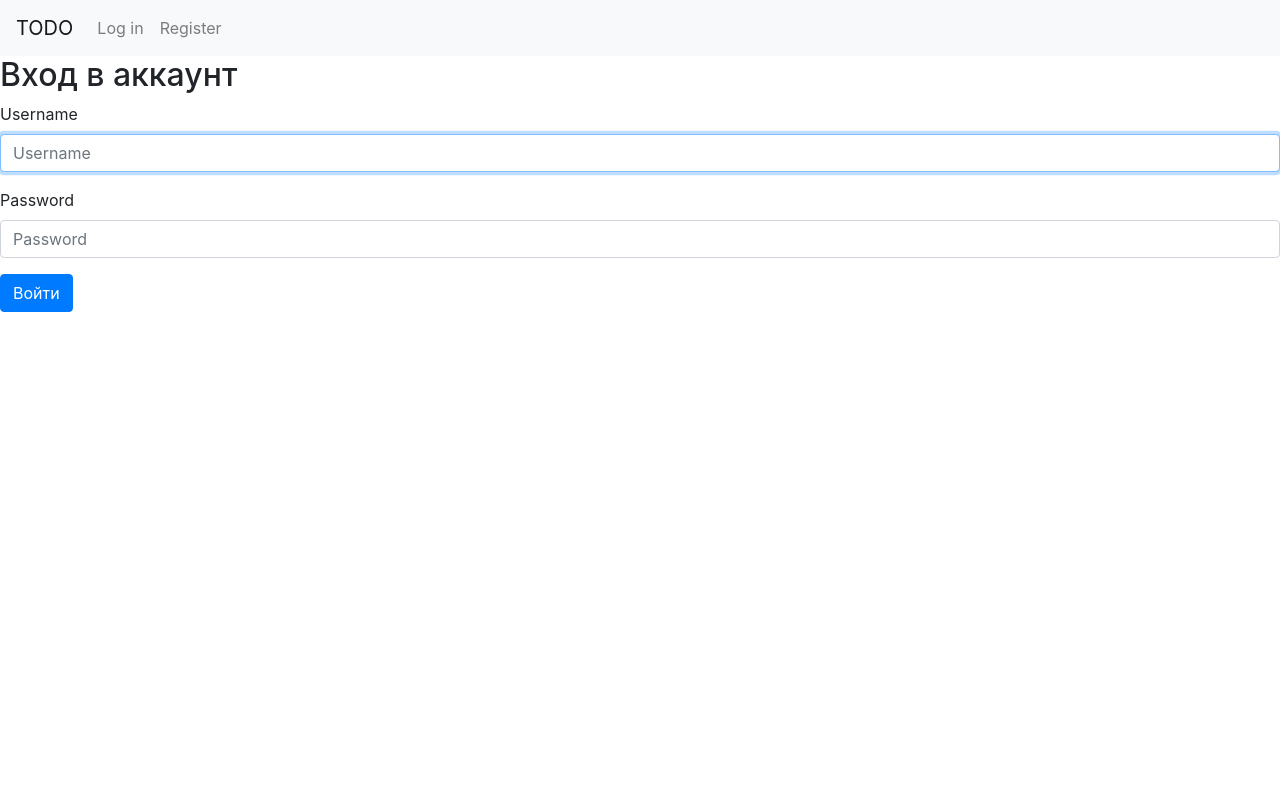
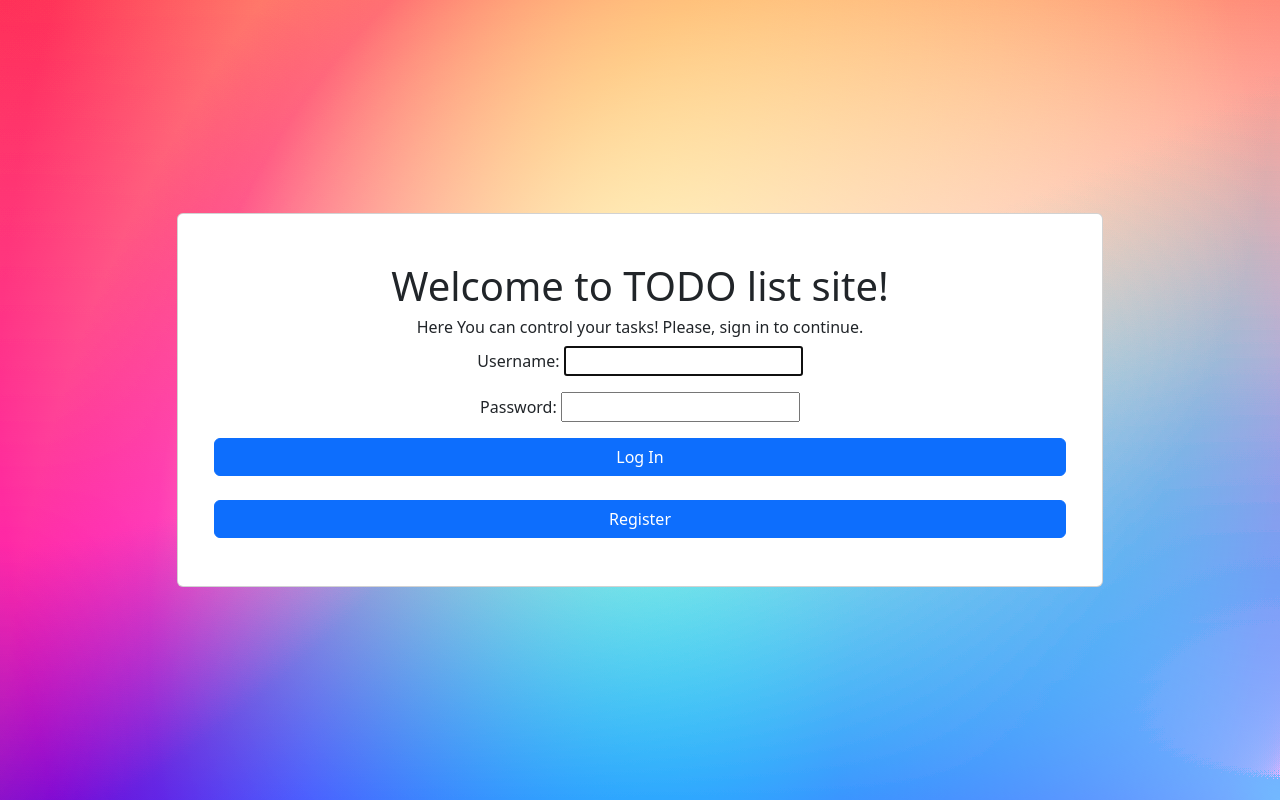
Before and after one commit to nikusick/TODOproject, a Django app: page /login/ in a window 1280 px wide. Run offline with Django 4.2, Linux system fonts and the light colour scheme; some libraries are stand-ins or nearby versions.

Commit message:
frontend

```diff
--- a/app_todo/forms.py
+++ b/app_todo/forms.py
@@ -12,3 +12,9 @@ class RegisterForm(UserCreationForm):
     class Meta:
         model = User
         fields = ('username', 'email', 'password1', 'password2')
+
+    def __init__(self, *args, **kwargs):
+        super(RegisterForm, self).__init__(*args, **kwargs)
+
+        for fieldname in self.fields:
+            self.fields[fieldname].help_text = None
--- a/app_todo/models.py
+++ b/app_todo/models.py
@@ -4,9 +4,6 @@ from django.utils.timezone import now
 
 
 class Task(models.Model):
-    name = models.CharField(max_length=150, verbose_name='Заголовок')
-    details = models.TextField(verbose_name='Детали')
-    start_day = models.DateField(default=now, verbose_name='Начало')
-    stop_day = models.DateField(verbose_name='Окончание')
+    name = models.CharField(max_length=150)
     complete = models.BooleanField(default=False)
     user = models.ForeignKey(User, on_delete=models.CASCADE)
--- a/app_todo/templates/app_todo/homepage.html
+++ b/app_todo/templates/app_todo/homepage.html
@@ -3,37 +3,39 @@
 <head>
     <meta charset="UTF-8">
     <title>Title</title>
-    <link href="https://cdn.jsdelivr.net/npm/bootstrap@5.2.3/dist/css/bootstrap.min.css" rel="stylesheet" integrity="sha384-rbsA2VBKQhggwzxH7pPCaAqO46MgnOM80zW1RWuH61DGLwZJEdK2Kadq2F9CUG65" crossorigin="anonymous">
+    <link href="https://cdn.jsdelivr.net/npm/bootstrap@5.2.3/dist/css/bootstrap.min.css"
+          rel="stylesheet" integrity="sha384-rbsA2VBKQhggwzxH7pPCaAqO46MgnOM80zW1RWuH61DGLwZJEdK2Kadq2F9CUG65"
+          crossorigin="anonymous">
+
+    <script src="https://cdn.jsdelivr.net/npm/bootstrap@5.0.2/dist/js/bootstrap.bundle.min.js"
+            integrity="sha384-MrcW6ZMFYlzcLA8Nl+NtUVF0sA7MsXsP1UyJoMp4YLEuNSfAP+JcXn/tWtIaxVXM"
+            crossorigin="anonymous"></script>
+    <style>
+        .gradient-custom {
+            background: radial-gradient(50% 123.47% at 50% 50%, #00ff94 0%, #720059 100%),
+            linear-gradient(121.28deg, #669600 0%, #ff0000 100%),
+            linear-gradient(360deg, #0029ff 0%, #8fff00 100%),
+            radial-gradient(100% 164.72% at 100% 100%, #6100ff 0%, #00ff57 100%),
+            radial-gradient(100% 148.07% at 0% 0%, #fff500 0%, #51d500 100%);
+            background-blend-mode: screen, color-dodge, overlay, difference, normal;
+        }
+    </style>
+    {% block head %} {% endblock %}
 </head>
 <body>
-<nav class="navbar navbar-expand-sm navbar-light bg-light">
-      <a class="navbar-brand" href="/">TODO</a>
-      <button class="navbar-toggler" type="button" data-bs-toggle="collapse" data-target="#navbarText" aria-controls="navbarText" aria-expanded="false" aria-label="Toggle navigation">
-        <span class="navbar-toggler-icon"></span>
-      </button>
-      <div class="collapse navbar-collapse" id="navbarText">
-          {% if user.is_authenticated %}
-        <ul class="navbar-nav mr-auto">
-          <li class="nav-item">
-            <a class="nav-link" href="/add_task/">Add task</a>
-          </li>
-          <li class="nav-item">
-            <a class="nav-link" href="/logout/">Log out</a>
-          </li>
-        </ul>
-          {% else %}
-          <ul class="navbar-nav mr-auto">
-          <li class="nav-item">
-            <a class="nav-link" href="/login/">Log in</a>
-          </li>
-          <li class="nav-item">
-            <a class="nav-link" href="/register/">Register</a>
-          </li>
-        </ul>
-          {% endif %}
-      </div>
-    </nav>
-{% block body %}
-{% endblock %}
+<section class="vh-100 gradient-custom">
+    <div class="container py-5 h-100">
+        <div class="row d-flex justify-content-center align-items-center h-100">
+            <div class="col col-xl-10">
+                <div class="card">
+                    <div class="card-body p-5">
+                        {% block body %}
+                        {% endblock %}
+                    </div>
+                </div>
+            </div>
+        </div>
+    </div>
+</section>
 </body>
 </html>
--- a/app_todo/templates/app_todo/login.html
+++ b/app_todo/templates/app_todo/login.html
@@ -1,30 +1,28 @@
 <!DOCTYPE html>
 {% extends "app_todo/homepage.html" %}
+
 <html lang="en">
 <head>
     <meta charset="UTF-8">
-    <title>Вход в аккаунт</title>
+    <title>Tasks</title>
 </head>
 <body>
 {% block body %}
-    <h2>Вход в аккаунт</h2>
-    {% load bootstrap4 %}
-    {% bootstrap_css %}
-    {% bootstrap_javascript jquery='full' %}
-
-    {# Display django.contrib.messages as Bootstrap alerts #}
-    {% bootstrap_messages %}
-
-    {# Display a form #}
-    <form method="post" class="form">
-      {% csrf_token %}
-      {% bootstrap_form form %}
-      {% buttons %}
-        <button type="submit" class="btn btn-primary">
-          Войти
-        </button>
-      {% endbuttons %}
-    </form>
+    <div class="text-center">
+        <h1>Welcome to TODO list site!</h1>
+        <h6>Here You can control your tasks! Please, sign in to continue.</h6>
+        <form method="post" class="form">
+            {% csrf_token %}
+            {{ form.as_p }}
+            <div class="row">
+                <button type="submit" class="btn btn-primary">Log In</button>
+            </div>
+        </form>
+        <br>
+        <div class="row">
+            <a class="btn btn-primary" href="/register/">Register</a>
+        </div>
+    </div>
 {% endblock %}
 </body>
 </html>
--- a/app_todo/urls.py
+++ b/app_todo/urls.py
@@ -1,15 +1,12 @@
 from django.urls import path
 
-from .views import TaskListView, TaskCreateView, TaskUpdateView, TaskDeleteView, TaskDetailView, LoginsView, \
+from .views import TaskCreateView, TaskDeleteView, LoginsView, \
     LogoutsView, register_view, homepage
 
 urlpatterns = [
     path('', homepage),
-    path('tasks/', TaskListView.as_view()),
-    path('add_task/', TaskCreateView.as_view()),
-    path('task/<int:pk>', TaskDetailView.as_view()),
-    path('task/<int:pk>/update/', TaskUpdateView.as_view()),
-    path('task/<int:pk>/delete/', TaskDeleteView.as_view()),
+    path('tasks/', TaskCreateView.as_view()),
+    path('tasks/<int:pk>/delete/', TaskDeleteView.as_view()),
     path('login/', LoginsView.as_view()),
     path('logout/', LogoutsView.as_view()),
     path('register/', register_view),
--- a/app_todo/views.py
+++ b/app_todo/views.py
@@ -12,8 +12,8 @@ from .models import Task
 
 def homepage(request):
     if request.user.is_authenticated:
-        return redirect('/tasks/')
-    return render(request, 'app_todo/homepage.html')
+        return redirect('/tasks')
+    return redirect('/login')
 
 
 class LoginsView(LoginView):
@@ -21,7 +21,8 @@ class LoginsView(LoginView):
 
 
 class LogoutsView(LogoutView):
-    template_name = 'app_todo/logout.html'
+    success_url_allowed_hosts = '/'
+
 
 def register_view(request):
     if request.method == 'POST':
@@ -35,45 +36,35 @@ def register_view(request):
     return render(request, 'app_todo/register.html', {'form': form})
 
 
-class TaskListView(generic.ListView):
-    model = Task
-    template_name = 'app_todo/todolist.html'
-    context_object_name = 'tasks'
-
-    def get_queryset(self):
-        return Task.objects.filter(user=self.request.user.id)
-
-
-class TaskDetailView(generic.DetailView):
-    model = Task
-    template_name = 'app_todo/task.html'
-    context_object_name = 'task'
-
-
 class TaskCreateView(LoginRequiredMixin, CreateView):
     model = Task
-    fields = ['name', 'details', 'stop_day']
+    fields = ['name']
+    template_name = 'app_todo/todolist.html'
     success_url = '../'
-    login_url = '/login/'
-
-    def get_form(self, form_class=None):
-        form = super(TaskCreateView, self).get_form(form_class)
-        form.fields['stop_day'].widget = AdminDateWidget(attrs={'type': 'date'})
-        return form
+    login_url = '/login'
 
     def form_valid(self, form):
         form.instance.user = self.request.user
         return super().form_valid(form)
 
+    def get_context_data(self, **kwargs):
+        kwargs['task_list'] = Task.objects.filter(user=self.request.user.id)
+        return super(TaskCreateView, self).get_context_data(**kwargs)
+
 
 class TaskUpdateView(LoginRequiredMixin, UpdateView):
     model = Task
-    fields = ['name', 'details', 'stop_day']
-    success_url = '../'
-    login_url = '/login/'
+    fields = ['name']
+    template_name = 'app_todo/update_task.html'
+    context_object_name = 'task'
+    success_url = '/'
+    login_url = '/login'
 
 
 class TaskDeleteView(LoginRequiredMixin, DeleteView):
     model = Task
-    success_url = '../'
-    login_url = '/login/'
+    success_url = '/'
+    login_url = '/login'
+
+    def get(self, request, *args, **kwargs):
+        return self.delete(request, *args, **kwargs)
```
Also changed, not shown: app_todo/templates/app_todo/add_task.html (deleted, +0 -10 lines), app_todo/templates/app_todo/logout.html (deleted, +0 -10 lines), app_todo/templates/app_todo/register.html (+16 -7 lines), app_todo/templates/app_todo/task.html (deleted, +0 -10 lines), app_todo/templates/app_todo/task_form.html (deleted, +0 -29 lines), app_todo/templates/app_todo/todolist.html (+76 -6 lines).
